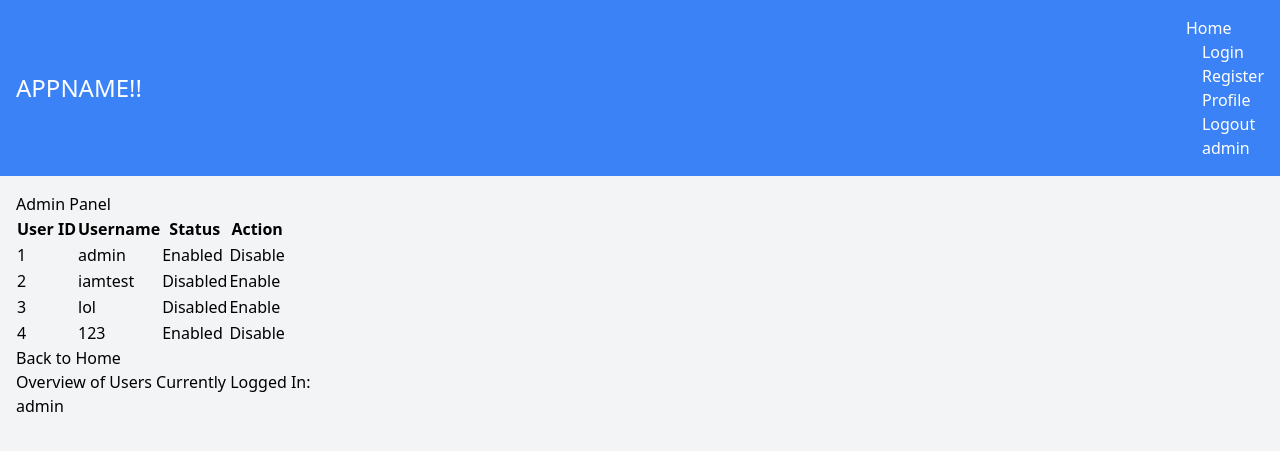
After one commit to mynamecheff/SecureAndVulnerableWebserver, a Flask app: page /admin in a window 1280 px wide. The commit adds this page. Shown: the top 451 px of the page. Run offline with Flask 3, Linux system fonts and the light colour scheme; a user stored in the database is signed in; data comes from the database, SQL or seed files in the repository; both versions use the stored data as it was after the commit; some libraries are stand-ins or nearby versions.

Commit message:
I did so much I'm not telling :))

```diff
--- a/app.py
+++ b/app.py
@@ -1,18 +1,40 @@
-from flask import Flask, render_template, request, redirect, url_for, flash, session
+import os
+import uuid
+from flask import Flask, render_template, request, redirect, url_for, flash, session, g
 from werkzeug.utils import secure_filename
-import os
+from werkzeug.exceptions import RequestEntityTooLarge
 import sqlite3
 from createDB import create_database
-import bcrypt  # for hashing
+import bcrypt
+from datetime import timedelta
+from flask_limiter import Limiter # Add limiter to code
+import logging
+from flask_wtf.csrf import CSRFProtect
+from wtforms import Form
 
 app = Flask(__name__)
 app.secret_key = 'securesecret!!!'
+
+app.logger.setLevel(logging.INFO)
+app.logger.addHandler(logging.StreamHandler())
+
+
 
 # Configure the upload folder and allowed extensions
 UPLOAD_FOLDER = 'uploads'
 ALLOWED_EXTENSIONS = {'png', 'jpg', 'jpeg', 'gif'}
 
 app.config['UPLOAD_FOLDER'] = UPLOAD_FOLDER
+app.permanent_session_lifetime = timedelta(minutes=30)  # Set the session lifetime to 30 minutes
+
+
+
+# Add Content Security Policy (CSP) header
+@app.after_request
+def add_security_headers(response):
+    response.headers['Content-Security-Policy'] = "default-src 'self'; style-src 'self' https://cdn.jsdelivr.net"
+    return response
+
 
 # Function to check if the file has an allowed extension
 def allowed_file(filename):
@@ -31,22 +53,65 @@ if not os.path.exists('users.db'):
     print('schema created')
     init_db()
 
+@app.errorhandler(404)
+def page_not_found(e):
+    return render_template('404.html'), 404
+
+@app.errorhandler(500)
+def internal_server_error(e):
+    return render_template('500.html'), 500
+
+def is_valid_username(username):
+    # Username should be between 4 and 20 characters
+    if 4 <= len(username) <= 20:
+        # Username should contain only alphanumeric characters and underscores
+        if username.isalnum() or '_' in username:
+            # Username should not start or end with an underscore
+            if not username.startswith('_') and not username.endswith('_'):
+                return True
+    return False
+
+def is_valid_password(password):
+    # Password should be at least 8 characters long
+    if len(password) >= 8:
+        # Password should contain at least one uppercase letter
+        if any(char.isupper() for char in password):
+            # Password should contain at least one lowercase letter
+            if any(char.islower() for char in password):
+                # Password should contain at least one digit
+                if any(char.isdigit() for char in password):
+                    # Password can contain special characters
+                    return True
+    return False
+
+
 @app.route('/')
 def home():
     return render_template('home.html')
+
 
 @app.route('/register', methods=['GET', 'POST'])
 def register():
     if request.method == 'POST':
         username = request.form['username']
         password = request.form['password']
+        # Validate username and password
+        if not is_valid_username(username):
+            flash('Invalid username. Please choose another username.')
+            return redirect(request.url)
 
+        if not is_valid_password(password):
+            flash('Invalid password. Please choose a stronger password.')
+            return redirect(request.url)
+
+        is_admin = 0
+        is_enabled = True
         # Hash the password before storing it in the database
         hashed_password = bcrypt.hashpw(password.encode('utf-8'), bcrypt.gensalt())
 
         db = sqlite3.connect('users.db')
         cur = db.cursor()
-        cur.execute("INSERT INTO users (username, password) VALUES (?, ?)", (username, hashed_password))
+        cur.execute("INSERT INTO users (username, password, is_admin, is_enabled) VALUES (?, ?, ?, ?)", (username, hashed_password, is_admin, is_enabled))
         db.commit()
         db.close()
 
@@ -67,7 +132,7 @@ def login():
         user = cur.fetchone()
         db.close()
 
-        if user and bcrypt.checkpw(password.encode('utf-8'), user[2]):
+        if user and bcrypt.checkpw(password.encode('utf-8'), user[2]) and user[4] == 1:
             session['username'] = username
 
             flash('Login successful.')
@@ -80,21 +145,20 @@ def login():
 @app.route('/profile', methods=['GET', 'POST'])
 def profile():
     if 'username' in session:
-        # Check if the user has uploaded a file
         if request.method == 'POST':
             if 'file' not in request.files:
-                flash('No file uplaoded')
+                flash('No file uploaded')
                 return redirect(request.url)
 
             file = request.files['file']
 
-            # If the user does not select a file, the browser submits an empty part without a filename
             if file.filename == '':
                 flash('No selected file')
                 return redirect(request.url)
 
             if file and allowed_file(file.filename):
-                filename = secure_filename(file.filename)
+                # Generate a unique filename
+                filename = str(uuid.uuid4()) + secure_filename(file.filename)
                 file.save(os.path.join(app.config['UPLOAD_FOLDER'], filename))
                 flash('File successfully uploaded')
 
@@ -102,39 +166,77 @@ def profile():
     else:
         return redirect(url_for('login'))
 
+
+@app.errorhandler(RequestEntityTooLarge)
+def handle_request_entity_too_large(error):
+    flash('File size limit exceeded. Please upload a smaller file.')
+    return redirect(request.url)
+
+@app.route('/logout')
+def logout():
+    session.pop('username', None)
+    flash('You have been logged out.')
+    return redirect(url_for('login'))
+
+def admin_required(view):
+    def wrapped_view(**kwargs):
+        if g.user is not None and g.user.get('is_admin'):
+            return view(**kwargs)
+        flash('Access denied. You must be an admin to access this page.')
+        return redirect(url_for('home'))
+    return wrapped_view
+
+@app.before_request
+def load_user():
+    g.user = None
+    if 'username' in session:
+        db = sqlite3.connect('users.db')
+        cur = db.cursor()
+        cur.execute("SELECT * FROM users WHERE username = ?", (session['username'],))
+        user = cur.fetchone()
+        db.close()
+        if user:
+            g.user = {
+                'username': user[1],
+                'is_admin': user[3] == 1
+            }
+
+@app.route('/admin', methods=['GET'])
+@admin_required
+def admin_panel():
+    # Get a list of logged-in users from the session
+    logged_in_users = [session.get('username')] if 'username' in session else []
+
+    db = sqlite3.connect('users.db')
+    cur = db.cursor()
+    cur.execute("SELECT * FROM users")
+    users = cur.fetchall()
+    db.close()
+
+    return render_template('admin_panel.html', users=users, logged_in_users=logged_in_users)
+
+
+# enable/disable user
+@app.route('/admin/enable_disable/<int:user_id>', methods=['POST'])
+def enable_disable_user(user_id):
+    if g.user is not None and g.user.get('is_admin'):
+        db = sqlite3.connect('users.db')
+        cur = db.cursor()
+        cur.execute("SELECT is_enabled FROM users WHERE id = ?", (user_id,))
+        user_status = cur.fetchone()[0]
+
+        # Toggle the user's status (0 = disabled, 1 = enabled)
+        new_status = 1 if user_status == 0 else 0
+        cur.execute("UPDATE users SET is_enabled = ? WHERE id = ?", (new_status, user_id))
+        db.commit()
+        db.close()
+
+        flash(f'User has been {"enabled" if new_status == 1 else "disabled"}.')
+    else:
+        flash('Access denied. You must be an admin to access this page.')
+
+    return redirect('/admin')
+
+
 if __name__ == '__main__':
     app.run(debug=True)
-
-
-# TODO
-
-## App
-# - *Secure* admin panel with user management
-#  - Overview of users currently logged in
-#  - Overview of all users
-#  - Enable/Disable users
-
-## Additional stuff!!
-# User Authentication  - session management and user sessions
-# Form Validation - WTForms
-# Logging - elastic
-# Error handeling - 404, 500 and other erros
-# Security Header - stuff
-# resellience -  database N' stuff
-# File upload - Secure file upload
-# Nginx - set it up yo with https
-# User account management - forgot password, change password, delete account
-# code cleanup
-# frontend......
-
-
-## Additional security stuff
-# Prevent CSRF attacks
-# rate limiting
-# csp
-# safe session
-# secure cookies
-# secure headers
-# firewall
-# session timeout
-# Troll password
--- a/createDB.py
+++ b/createDB.py
@@ -10,7 +10,9 @@ def create_database():
         CREATE TABLE IF NOT EXISTS users (
             id INTEGER PRIMARY KEY,
             username TEXT NOT NULL,
-            password TEXT NOT NULL
+            password TEXT NOT NULL,
+            is_admin INTEGER NOT NULL,
+            is_enabled INTEGER NOT NULL
         )
     ''')
 
--- /dev/null
+++ b/templates/404.html
@@ -0,0 +1 @@
+<h1>Error 404</h1>
--- /dev/null
+++ b/templates/500.html
@@ -0,0 +1 @@
+<h1>Error 500</h1>
--- /dev/null
+++ b/templates/admin_panel.html
@@ -0,0 +1,47 @@
+{% extends "base.html" %}
+
+{% block title %}ADMIN!{% endblock %}
+
+{% block content %}
+<body>
+    <h1>Admin Panel</h1>
+    <table>
+        <thead>
+            <tr>
+                <th>User ID</th>
+                <th>Username</th>
+                <th>Status</th>
+                <th>Action</th>
+            </tr>
+        </thead>
+        <tbody>
+            {% for user in users %}
+            <tr>
+                <td>{{ user[0] }}</td> <!-- User ID -->
+                <td>{{ user[1] }}</td> <!-- Username -->
+                <td>{{ "Enabled" if user[3] == 1 else "Disabled" }}</td> <!-- User Status -->
+                <td>
+                    <form method="post" action="{{ url_for('enable_disable_user', user_id=user[0]) }}">
+                        <button type="submit" class="enable-disable-button">
+                            {% if user[3] == 1 %}
+                            Disable
+                            {% else %}
+                            Enable
+                            {% endif %}
+                        </button>
+                    </form>
+                </td>
+            </tr>
+            {% endfor %}
+        </tbody>
+    </table>
+    <a href="{{ url_for('home') }}">Back to Home</a>
+
+    <h2>Overview of Users Currently Logged In:</h2>
+<ul>
+    {% for user in logged_in_users %}
+    <li>{{ user }}</li>
+    {% endfor %}
+</ul>
+</body>
+{% endblock %}
--- a/templates/base.html
+++ b/templates/base.html
@@ -3,17 +3,20 @@
 <head>
     <meta charset="UTF-8">
     <meta name="viewport" content="width=device-width, initial-scale=1.0">
-    <title>{% block title %}Your Flask App{% endblock %}</title>
+    <title>{% block title %}Flask App{% endblock %}</title>
     <link rel="stylesheet" href="https://cdn.jsdelivr.net/npm/tailwindcss@2.2.19/dist/tailwind.min.css">
 </head>
 <body class="bg-gray-100">
     <header class="bg-blue-500 text-white p-4">
         <nav class="container mx-auto flex justify-between items-center">
-            <h1 class="text-2xl">Your App Name</h1>
+            <h1 class="text-2xl">APPNAME!!</h1>
             <ul class="space-x-4">
                 <li><a href="{{ url_for('home') }}">Home</a></li>
                 <li><a href="{{ url_for('login') }}">Login</a></li>
                 <li><a href="{{ url_for('register') }}">Register</a></li>
+                <li><a href="{{ url_for('profile') }}">Profile</a></li>
+                <li><a href="/logout">Logout</a></li>
+                <li><a href="/admin">admin</a></li>
             </ul>
         </nav>
     </header>
```
Also changed, not shown: admin.py (added, +21 -0 lines), README.md, uploads/014cef30-9fee-4235-acbe-b5bf8f8befb3Screenshot_from_2023-10-05_14-24-19.png (added), users.db.
